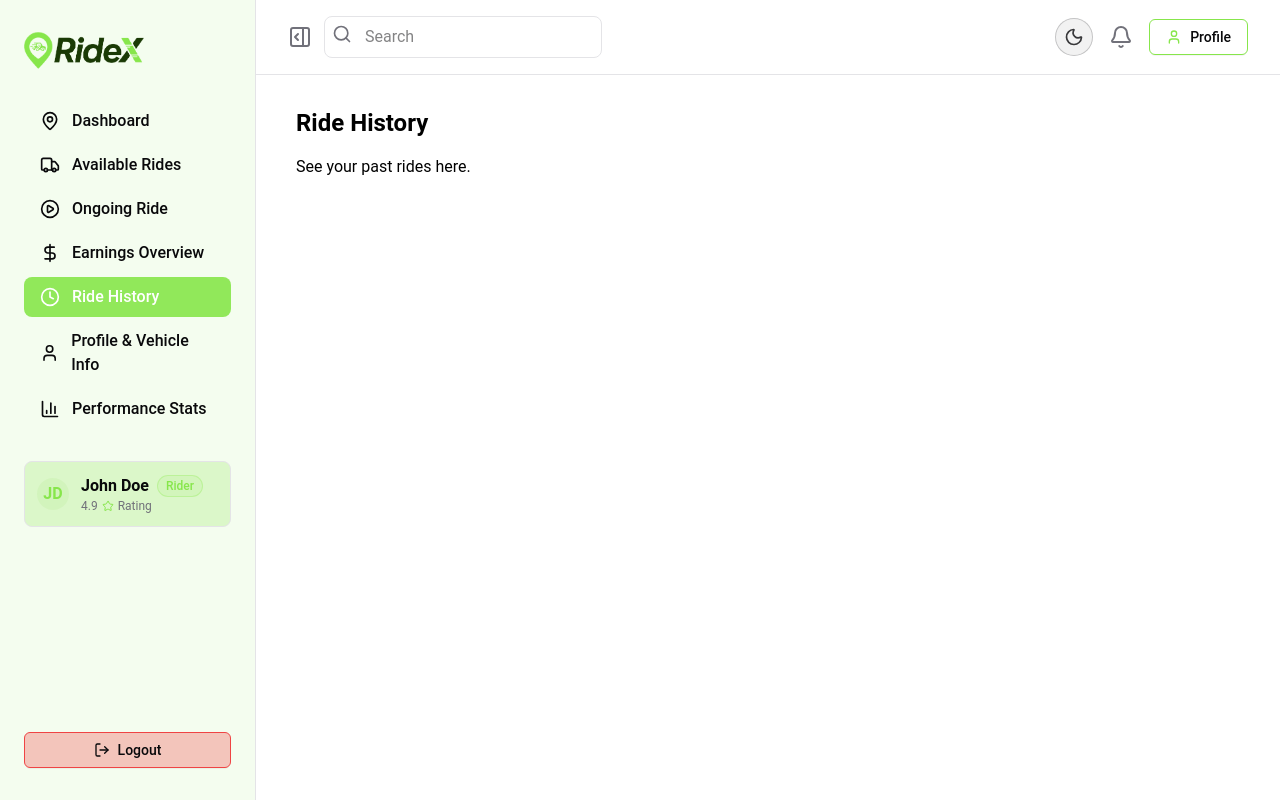
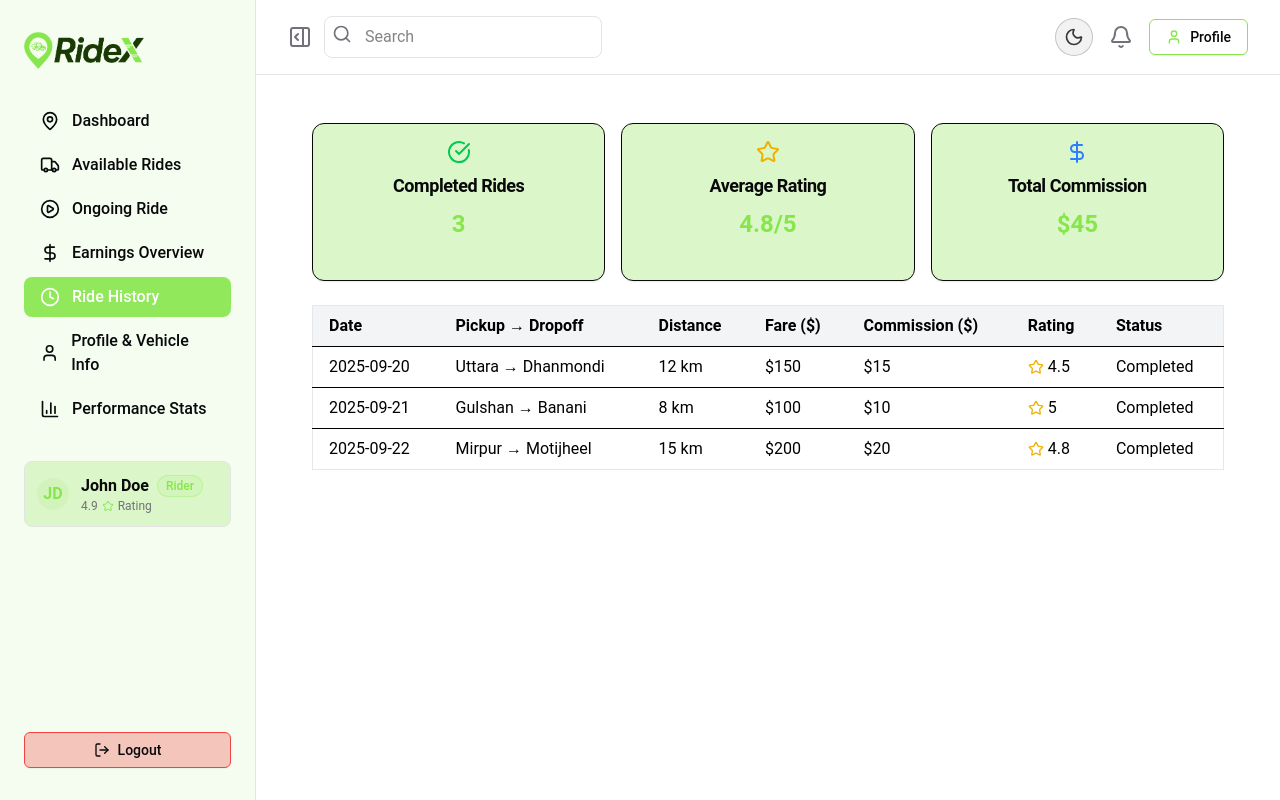
Before and after one commit to rubel6610/RideX-Frontend, a Next.js app: page /dashboard/ride-history in a window 1280 px wide. Built offline with nearby package versions, Linux system fonts and the light colour scheme.

Commit message:
Added: Ride history routes added in dashboard with dummy data

```diff
--- a/src/app/dashboard/ride-history/page.jsx
+++ b/src/app/dashboard/ride-history/page.jsx
@@ -1,9 +1,123 @@
 "use client";
+
+import { useState, useEffect } from "react";
+import { Card, CardContent, CardHeader, CardTitle } from "@/components/ui/card";
+import { Star, CheckCircle, DollarSign } from "lucide-react";
+
 export default function RideHistory() {
+  // Dummy ride data
+  const [rideHistory, setRideHistory] = useState([
+    {
+      rideId: "RIDE-001",
+      date: "2025-09-20",
+      pickup: "Uttara",
+      dropoff: "Dhanmondi",
+      distance: "12 km",
+      fare: 150,
+      commission: 15,
+      rating: 4.5,
+      status: "Completed",
+    },
+    {
+      rideId: "RIDE-002",
+      date: "2025-09-21",
+      pickup: "Gulshan",
+      dropoff: "Banani",
+      distance: "8 km",
+      fare: 100,
+      commission: 10,
+      rating: 5,
+      status: "Completed",
+    },
+    {
+      rideId: "RIDE-003",
+      date: "2025-09-22",
+      pickup: "Mirpur",
+      dropoff: "Motijheel",
+      distance: "15 km",
+      fare: 200,
+      commission: 20,
+      rating: 4.8,
+      status: "Completed",
+    },
+  ]);
+
+  // Calculate summary
+  const summary = {
+    totalRides: rideHistory.length,
+    avgRating:
+      rideHistory.reduce((acc, ride) => acc + ride.rating, 0) /
+      rideHistory.length || 0,
+    totalCommission: rideHistory.reduce(
+      (acc, ride) => acc + ride.commission,
+      0
+    ),
+  };
+
   return (
-    <div >
-      <h2 className="text-2xl font-bold mb-4">Ride History</h2>
-      <p>See your past rides here.</p>
+    <div className="p-4 space-y-6">
+      {/* Summary cards */}
+      <div className="grid grid-cols-1 sm:grid-cols-3 gap-4">
+        {/* Completed Rides */}
+        <Card className="shadow-md rounded-xl p-4 flex flex-col items-center gap-2">
+          <CheckCircle className="w-6 h-6 text-green-500" />
+          <CardTitle className="text-lg font-semibold">Completed Rides</CardTitle>
+          <CardContent className="text-2xl font-bold text-primary">
+            {summary.totalRides}
+          </CardContent>
+        </Card>
+
+        {/* Average Rating */}
+        <Card className="shadow-md rounded-xl p-4 flex flex-col items-center gap-2">
+          <Star className="w-6 h-6 text-yellow-500" />
+          <CardTitle className="text-lg font-semibold">Average Rating</CardTitle>
+          <CardContent className="text-2xl font-bold text-primary">
+            {summary.avgRating.toFixed(1)}/5
+          </CardContent>
+        </Card>
+
+        {/* Total Commission */}
+        <Card className="shadow-md rounded-xl p-4 flex flex-col items-center gap-2">
+          <DollarSign className="w-6 h-6 text-blue-500" />
+          <CardTitle className="text-lg font-semibold">Total Commission</CardTitle>
+          <CardContent className="text-2xl font-bold text-primary">
+            ${summary.totalCommission}
+          </CardContent>
+        </Card>
+      </div>
+
+      {/* Ride Table */}
+      <div className="overflow-x-auto">
+        <table className="w-full border border-gray-200 rounded-xl">
+          <thead className="bg-gray-100">
+            <tr>
+              <th className="px-4 py-2 text-left">Date</th>
+              <th className="px-4 py-2 text-left">Pickup → Dropoff</th>
+              <th className="px-4 py-2 text-left">Distance</th>
+              <th className="px-4 py-2 text-left">Fare ($)</th>
+              <th className="px-4 py-2 text-left">Commission ($)</th>
+              <th className="px-4 py-2 text-left">Rating</th>
+              <th className="px-4 py-2 text-left">Status</th>
+            </tr>
+          </thead>
+          <tbody>
+            {rideHistory.map((ride) => (
+              <tr key={ride.rideId} className="border-t hover:bg-gray-50">
+                <td className="px-4 py-2">{ride.date}</td>
+                <td className="px-4 py-2">{ride.pickup} → {ride.dropoff}</td>
+                <td className="px-4 py-2">{ride.distance}</td>
+                <td className="px-4 py-2">${ride.fare}</td>
+                <td className="px-4 py-2">${ride.commission}</td>
+                <td className="px-4 py-2 flex items-center gap-1">
+                  <Star className="w-4 h-4 text-yellow-500" />
+                  {ride.rating}
+                </td>
+                <td className="px-4 py-2">{ride.status}</td>
+              </tr>
+            ))}
+          </tbody>
+        </table>
+      </div>
     </div>
   );
 }
```
